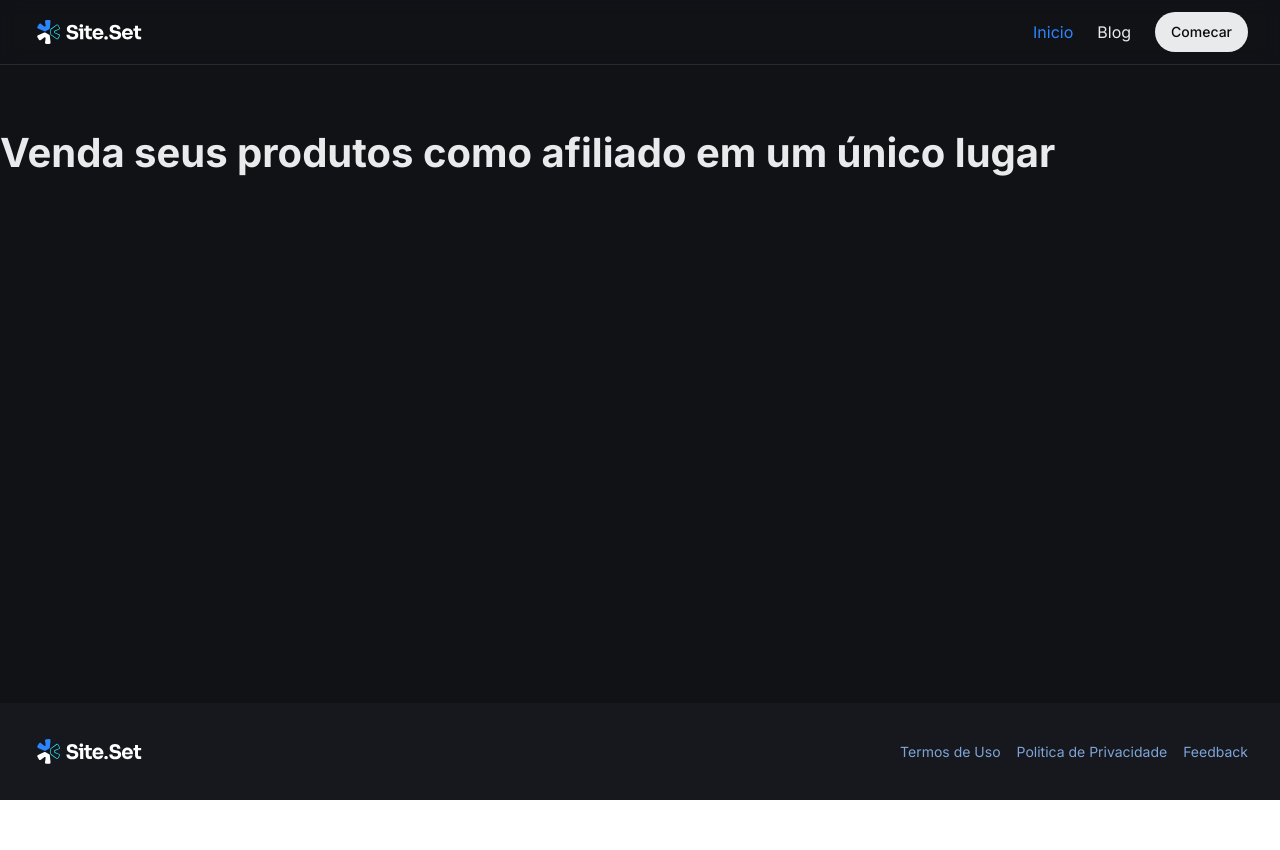
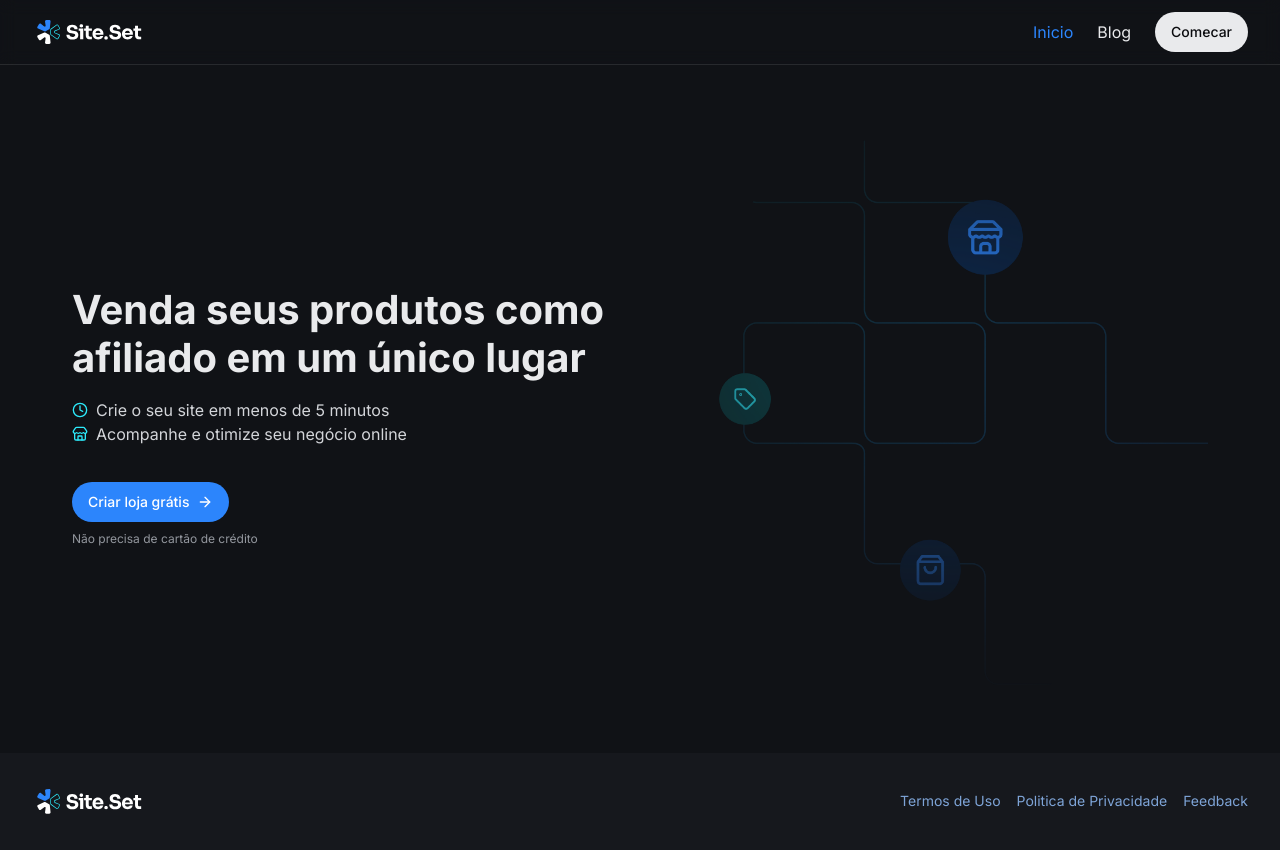
Before and after one commit to raphaelitos/NextSeat, a Next.js app: page / in a window 1280 px wide. Before the commit the page ends 800 px from the top, so only its background shows below. Built offline with nearby package versions, Linux system fonts and the light colour scheme.

Commit message:
secao hero

```diff
--- a/src/components/hero-section/hero-section.tsx
+++ b/src/components/hero-section/hero-section.tsx
@@ -1,9 +1,60 @@
+import { ArrowRight, Clock, Store } from "lucide-react"
+import { Button } from "../ui/button"
+import Image from "next/image"
+import Link from "next/link"
+
 export const HeroSection = () => {
-    return(
-        <section className="mt-16">
-            <div>
-                <div>
-                    <h1 className="text-gray-100 text-heading-hg">Venda seus produtos como afiliado em um único lugar</h1>
+    return (
+        <section className="container relative flex items-center justify-center mt-16">
+            <div className="grid grid-cols-1 md:grid-cols-2 gap-8 min-h-[20rem]
+                        md:h-[36rem] items-center">
+                <div className="flex flex-col items-center  justify-center gap-4
+                        md:items-start lg:items-start">
+                    <h1 className="text-gray-100 text-heading-hg">
+                        Venda seus produtos como afiliado em um único lugar
+                    </h1>
+
+
+                    <div className="flex flex-col items-center justify-center gap-4
+                            md:items-start lg:items-start">
+                        <div>
+                            <div className="flex items-center gap-2">
+                                <Clock className="text-cyan-100 h-4 w-4" />
+                                <span className="text-gray-200">
+                                    Crie o seu site em menos de 5 minutos
+                                </span>
+                            </div>
+                            <div className="flex items-center gap-2">
+                                <Store className="text-cyan-100 h-4 w-4" />
+                                <span className="text-gray-200">
+                                    Acompanhe e otimize seu negócio online
+                                </span>
+                            </div>
+                        </div>
+
+                        <div className="text-white flex flex-col gap-2 mt-5 items-center md:items-start lg:items-start">
+                            <Button className="rounded-full w-fit" asChild>
+                                <Link href="/criar-loja">
+                                    Criar loja grátis
+                                    <ArrowRight />
+                                </Link>
+                            </Button>
+                            <p className="text-gray-300 text-body-xs">
+                                Não precisa de cartão de crédito
+                            </p>
+                        </div>
+                    </div>
+                </div>
+
+                <div className="relative h-[20rem] hidden md:h-full order-first
+                        md:order-last items-center justify-center md:flex lg:flex">
+                    <Image
+                        src="/background-hero.png"
+                        alt="Ilustracao com icones de store, tag e sacola"
+                        width={200}
+                        height={400}
+                        className="h-full w-auto object-contain"
+                    />
                 </div>
             </div>
         </section>
```
